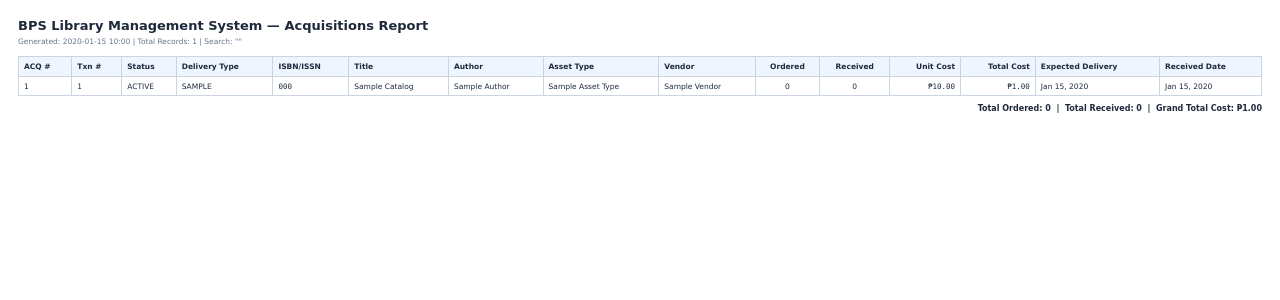
After one commit to kuysjonard2025/bps-lms-laravel, a Laravel app: template resources/views/pdf/acquisitions-report.blade.php in a window 1280 px wide. The commit adds this page. Shown: the top 300 px of the page. Run offline with Laravel 12, Linux system fonts and the light colour scheme; the template is opened without the code that fills it: most values are stand-ins (such as "Sample title", 1, 10 or a date in 2020); some libraries are stand-ins or nearby versions.

Commit message:
Update Acquisitions Page with Excel and PDF Export Features

```diff
--- a/app/Livewire/Acquisitions.php
+++ b/app/Livewire/Acquisitions.php
@@ -1,8 +1,10 @@
 <?php
+
+// app/Livewire/Acquisitions.php
 
 namespace App\Livewire;
 
-use App\Exports\AcquisitionsExport;
+use App\Exports\AcquisitionsExcelExport;
 use App\Livewire\Helpers\SanitizesInputs;
 use App\Models\Accession;
 use App\Models\Acquisition;
@@ -13,6 +15,7 @@ use Illuminate\Database\Eloquent\Builder;
 use Illuminate\Database\QueryException;
 use Illuminate\Database\UniqueConstraintViolationException;
 use Illuminate\Support\Facades\DB;
+use Illuminate\Support\Facades\Log;
 use Illuminate\Validation\ValidationException;
 use Livewire\Attributes\Computed;
 use Livewire\Attributes\Layout;
@@ -20,13 +23,14 @@ use Livewire\Attributes\Title;
 use Livewire\Component;
 use Livewire\WithPagination;
 use Maatwebsite\Excel\Facades\Excel;
+use Symfony\Component\HttpFoundation\BinaryFileResponse;
 use Symfony\Component\HttpFoundation\StreamedResponse;
+use Throwable;
 
 class Acquisitions extends Component
 {
     use WithPagination, SanitizesInputs;
 
-    // Form Properties
     public ?string $acquisition_number = null;
     public string $transaction_number = '';
     public string $status = 'pending';
@@ -40,7 +44,6 @@ class Acquisitions extends Component
     public ?string $received_date = null;
     public ?string $remarks = null;
 
-    // Component Control Properties
     public string $search = '';
     public bool $showModal = false;
     public bool $showDeleteModal = false;
@@ -187,10 +190,11 @@ class Acquisitions extends Component
                 'contact_last_name',
                 'contact_email',
                 'contact_number',
-                'company_address'
+                'company_address',
             ])
             ->map(function ($vendor) {
                 $vendor->company_name = mb_convert_encoding((string) $vendor->company_name, 'UTF-8', 'UTF-8');
+
                 return $vendor;
             });
     }
@@ -203,6 +207,7 @@ class Acquisitions extends Component
             ->get()
             ->map(function ($catalog) {
                 $catalog->title = mb_convert_encoding((string) $catalog->title, 'UTF-8', 'UTF-8');
+
                 return $catalog;
             });
     }
@@ -238,15 +243,15 @@ class Acquisitions extends Component
 
         $this->resetForm();
 
-        $this->vendor_id          = $existing->vendor_id;
+        $this->vendor_id = $existing->vendor_id;
         $this->transaction_number = mb_convert_encoding((string) $existing->transaction_number, 'UTF-8', 'UTF-8');
-        $this->delivery_type      = $existing->delivery_type;
-        $this->delivery_date      = $existing->delivery_date ? $existing->delivery_date->format('Y-m-d') : now()->format('Y-m-d');
+        $this->delivery_type = $existing->delivery_type;
+        $this->delivery_date = $existing->delivery_date ? $existing->delivery_date->format('Y-m-d') : now()->format('Y-m-d');
 
-        $this->status             = 'pending';
-        $this->quantity_ordered   = 1;
-        $this->quantity_received  = 0;
-        $this->received_date      = null;
+        $this->status = 'pending';
+        $this->quantity_ordered = 1;
+        $this->quantity_received = 0;
+        $this->received_date = null;
 
         $this->acquisition_number = $this->generateAcquisitionNumber();
 
@@ -291,16 +296,16 @@ class Acquisitions extends Component
 
         $this->acquisition_number = mb_convert_encoding((string) $acq->acquisition_number, 'UTF-8', 'UTF-8');
         $this->transaction_number = mb_convert_encoding((string) $acq->transaction_number, 'UTF-8', 'UTF-8');
-        $this->status             = $acq->status;
-        $this->delivery_type      = $acq->delivery_type;
-        $this->vendor_id          = $acq->vendor_id;
-        $this->catalog_id         = $acq->catalog_id;
-        $this->quantity_ordered   = $acq->quantity_ordered;
-        $this->quantity_received  = $acq->quantity_received;
-        $this->unit_cost          = $acq->unit_cost;
-        $this->delivery_date      = $acq->delivery_date ? $acq->delivery_date->format('Y-m-d') : null;
-        $this->received_date      = $acq->received_date ? $acq->received_date->format('Y-m-d') : null;
-        $this->remarks            = $acq->remarks ? mb_convert_encoding((string) $acq->remarks, 'UTF-8', 'UTF-8') : null;
+        $this->status = $acq->status;
+        $this->delivery_type = $acq->delivery_type;
+        $this->vendor_id = $acq->vendor_id;
+        $this->catalog_id = $acq->catalog_id;
+        $this->quantity_ordered = $acq->quantity_ordered;
+        $this->quantity_received = $acq->quantity_received;
+        $this->unit_cost = $acq->unit_cost;
+        $this->delivery_date = $acq->delivery_date ? $acq->delivery_date->format('Y-m-d') : null;
+        $this->received_date = $acq->received_date ? $acq->received_date->format('Y-m-d') : null;
+        $this->remarks = $acq->remarks ? mb_convert_encoding((string) $acq->remarks, 'UTF-8', 'UTF-8') : null;
 
         $this->showModal = true;
     }
@@ -368,6 +373,7 @@ class Acquisitions extends Component
                         'transaction_number' => 'A database conflict occurred while saving this record. Please try again.',
                     ]);
                 }
+
                 continue;
             }
         }
@@ -454,6 +460,7 @@ class Acquisitions extends Component
 
         if ($hasAccessions) {
             $this->dispatch('toast', message: 'Cannot delete: Acquisition has active accessioned items attached.', type: 'error');
+
             return;
         }
 
@@ -465,6 +472,7 @@ class Acquisitions extends Component
     {
         if (! $this->acquisitionIdBeingDeleted) {
             $this->showDeleteModal = false;
+
             return;
         }
 
@@ -542,16 +550,24 @@ class Acquisitions extends Component
             ->latest();
     }
 
-    public function exportExcel()
+    public function exportExcel(): BinaryFileResponse|StreamedResponse|null
     {
+        try {
             return Excel::download(
-            new AcquisitionsExport(trim($this->search)),
+                new AcquisitionsExcelExport(trim($this->search)),
                 'acquisitions-report-' . now()->format('Y-m-d_His') . '.xlsx'
             );
+        } catch (Throwable $e) {
+            Log::error('Error exporting acquisitions Excel: ' . $e->getMessage());
+            $this->dispatch('toast', message: 'Unable to export acquisitions Excel report.', type: 'error');
+
+            return null;
+        }
     }
 
-    public function exportPdf(): StreamedResponse
+    public function exportPdf(): ?StreamedResponse
     {
+        try {
             $acquisitions = $this->filteredAcquisitionsQuery()->get();
 
             $pdf = Pdf::loadView('pdf.acquisitions-report', [
@@ -563,6 +579,12 @@ class Acquisitions extends Component
             return response()->streamDownload(function () use ($pdf) {
                 echo $pdf->output();
             }, 'acquisitions-report-' . now()->format('Y-m-d') . '.pdf');
+        } catch (Throwable $e) {
+            Log::error('Error exporting acquisitions PDF: ' . $e->getMessage());
+            $this->dispatch('toast', message: 'Unable to export acquisitions PDF report.', type: 'error');
+
+            return null;
+        }
     }
 
     #[Layout('components.layouts.app')]
@@ -577,6 +599,7 @@ class Acquisitions extends Component
             if ($acq->remarks) {
                 $acq->remarks = mb_convert_encoding((string) $acq->remarks, 'UTF-8', 'UTF-8');
             }
+
             return $acq;
         });
 
--- /dev/null
+++ b/resources/views/pdf/acquisitions-report.blade.php
@@ -0,0 +1,147 @@
+{{-- resources/views/pdf/acquisitions-report.blade.php --}}
+@php
+    use Illuminate\Support\Str;
+@endphp
+<!DOCTYPE html>
+<html lang="en">
+<head>
+    <meta charset="utf-8">
+    <title>BPS Library Management System — Acquisitions Report</title>
+    <style>
+        body {
+            font-family: DejaVu Sans, sans-serif;
+            font-size: 7.5px;
+            color: #1E293B;
+            margin: 18px;
+        }
+        .report-title {
+            font-size: 13px;
+            font-weight: bold;
+            color: #1E293B;
+            margin: 0 0 4px 0;
+        }
+        .report-meta {
+            font-size: 7.5px;
+            color: #64748B;
+            margin: 0 0 10px 0;
+        }
+        table {
+            width: 100%;
+            border-collapse: collapse;
+        }
+        th {
+            background-color: #EEF5FF;
+            color: #1E293B;
+            font-weight: bold;
+            text-align: left;
+            padding: 5px;
+            border: 1px solid #CBD5E1;
+            white-space: nowrap;
+        }
+        td {
+            padding: 4.5px 5px;
+            border: 1px solid #CBD5E1;
+            vertical-align: top;
+        }
+        .text-right {
+            text-align: right;
+        }
+        .text-center {
+            text-align: center;
+        }
+        .mono {
+            font-family: DejaVu Sans Mono, monospace;
+        }
+        .upper {
+            text-transform: uppercase;
+        }
+        .summary {
+            margin-top: 8px;
+            font-size: 8px;
+            font-weight: bold;
+            text-align: right;
+        }
+    </style>
+</head>
+<body>
+    <h1 class="report-title">BPS Library Management System — Acquisitions Report</h1>
+    <p class="report-meta">
+        Generated: {{ $date->format('Y-m-d H:i') }} | Total Records: {{ $acquisitions->count() }}
+        @if($searchTerm !== '')
+            | Search: "{{ $searchTerm }}"
+        @endif
+    </p>
+
+    <table>
+        <thead>
+            <tr>
+                <th>ACQ #</th>
+                <th>Txn #</th>
+                <th>Status</th>
+                <th>Delivery Type</th>
+                <th>ISBN/ISSN</th>
+                <th>Title</th>
+                <th>Author</th>
+                <th>Asset Type</th>
+                <th>Vendor</th>
+                <th class="text-center">Ordered</th>
+                <th class="text-center">Received</th>
+                <th class="text-right">Unit Cost</th>
+                <th class="text-right">Total Cost</th>
+                <th>Expected Delivery</th>
+                <th>Received Date</th>
+            </tr>
+        </thead>
+        <tbody>
+            @php
+                $grandOrdered = 0;
+                $grandReceived = 0;
+                $grandTotalCost = 0;
+            @endphp
+            @forelse($acquisitions as $acq)
+                @php
+                    $authorName = $acq->catalog?->author?->name;
+                    $assetTypeName = $acq->catalog?->assetType?->name;
+                    $catalogTitle = $acq->catalog?->title;
+                    $vendorName = $acq->vendor?->company_name;
+
+                    $ord = (int) ($acq->quantity_ordered ?? 0);
+                    $rec = (int) ($acq->quantity_received ?? 0);
+                    $lineTotal = (float) ($acq->total_cost ?? 0);
+
+                    $grandOrdered += $ord;
+                    $grandReceived += $rec;
+                    $grandTotalCost += $lineTotal;
+                @endphp
+                <tr>
+                    <td class="mono upper">{{ $acq->acquisition_number }}</td>
+                    <td class="mono upper">{{ $acq->transaction_number }}</td>
+                    <td class="upper">{{ $acq->status }}</td>
+                    <td class="upper">{{ $acq->delivery_type }}</td>
+                    <td class="mono">{{ $acq->catalog?->isbn_issn ?? 'N/A' }}</td>
+                    <td>{{ $catalogTitle ? Str::title((string) $catalogTitle) : '—' }}</td>
+                    <td>{{ $authorName ? Str::title((string) $authorName) : 'N/A' }}</td>
+                    <td>{{ $assetTypeName ? Str::title((string) $assetTypeName) : 'N/A' }}</td>
+                    <td>{{ $vendorName ? Str::title((string) $vendorName) : '—' }}</td>
+                    <td class="text-center">{{ $ord }}</td>
+                    <td class="text-center">{{ $rec }}</td>
+                    <td class="text-right mono">₱{{ number_format((float) $acq->unit_cost, 2) }}</td>
+                    <td class="text-right mono">₱{{ number_format($lineTotal, 2) }}</td>
+                    <td>{{ $acq->delivery_date ? $acq->delivery_date->format('M d, Y') : '—' }}</td>
+                    <td>{{ $acq->received_date ? $acq->received_date->format('M d, Y') : '— (Pending)' }}</td>
+                </tr>
+            @empty
+                <tr>
+                    <td colspan="15" class="text-center">No acquisition records found.</td>
+                </tr>
+            @endforelse
+        </tbody>
+    </table>
+
+    <div class="summary">
+        Total Ordered: {{ $grandOrdered }} &nbsp;|&nbsp;
+        Total Received: {{ $grandReceived }} &nbsp;|&nbsp;
+        Grand Total Cost: ₱{{ number_format($grandTotalCost, 2) }}
+    </div>
+</body>
+</html>
```
Also changed, not shown: app/Exports/AcquisitionsExcelExport.php (added, +112 -0 lines), resources/views/livewire/acquisitions.blade.php (+28 -1 lines). Lines whose indentation alone changed are shown as unchanged.
